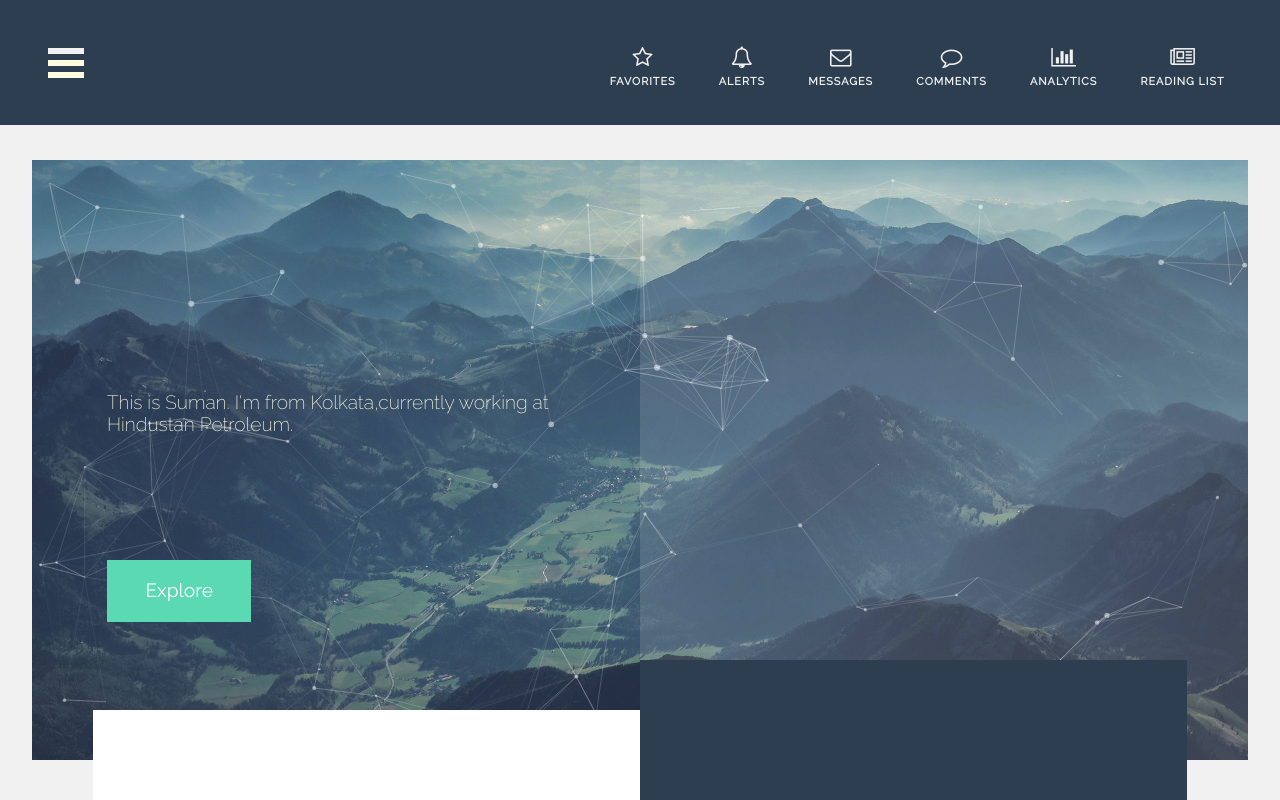
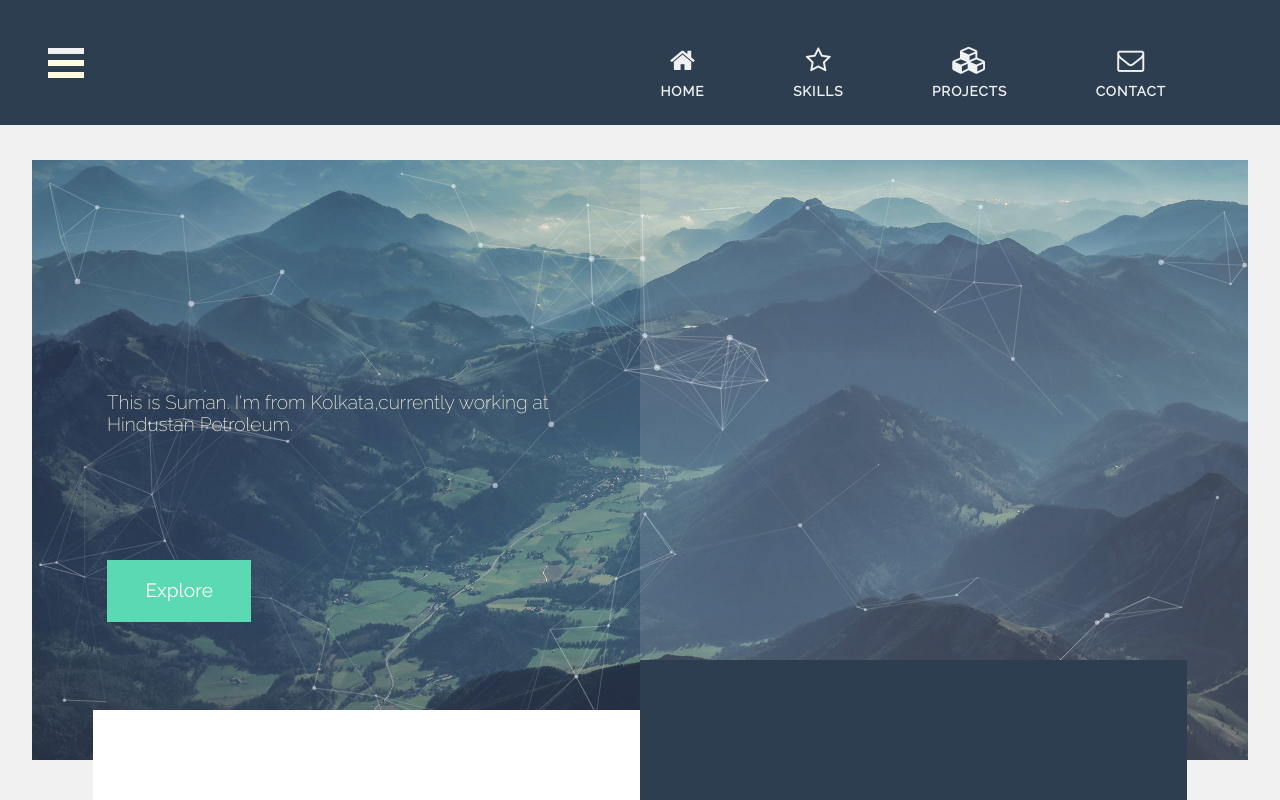
Before and after one commit to webJdi/webjdi.github.io, a plain HTML site: page const.html in a window 1280 px wide. Both pictures are taken after a click on the button 66 px from the left and 63 px from the top of the page. Drawn offline with nearby package versions, Linux system fonts and the light colour scheme; animation ran at ten frames a second.

Commit message:
Added bg8

```diff
--- a/const.html
+++ b/const.html
@@ -36,12 +36,10 @@
 			<div class="menu-wrap">
 				<nav class="menu">
 					<div class="icon-list">
-						<a href="#"><i class="fa fa-fw fa-star-o"></i><span>Favorites</span></a>
-						<a href="#"><i class="fa fa-fw fa-bell-o"></i><span>Alerts</span></a>
-						<a href="#"><i class="fa fa-fw fa-envelope-o"></i><span>Messages</span></a>
-						<a href="#"><i class="fa fa-fw fa-comment-o"></i><span>Comments</span></a>
-						<a href="#"><i class="fa fa-fw fa-bar-chart-o"></i><span>Analytics</span></a>
-						<a href="#"><i class="fa fa-fw fa-newspaper-o"></i><span>Reading List</span></a>
+						<a href="#"><i class="fa fa-fw fa-home"></i><span>Home</span></a>
+						<a href="#"><i class="fa fa-fw fa-star-o"></i><span>Skills</span></a>
+						<a href="#"><i class="fa fa-fw fa-cubes"></i><span>Projects</span></a>
+						<a href="#"><i class="fa fa-fw fa-envelope-o"></i><span>Contact</span></a>
 					</div>
 				</nav>
 			</div>
@@ -67,7 +65,7 @@
 						<section id="goals">
 							<h2>Create <span> Evolve</span></h2>
 
-							<p>Lorem Ipsum who cares what's written here, it's dummy anyways. So just shut up and check out the damn design</p>
+							<p></p>
 						</section>
 						<!-- goals section -->
 
--- a/css/style.css
+++ b/css/style.css
@@ -169,16 +169,16 @@ body,
 
 .icon-list {
 	float: right;
-	padding: 2.5em 2em 0 6em;
+	padding: 2.5em 4em 0 4em;
 }
 
 .icon-list a {
 	opacity: 0;
 	display: inline-block;
-	padding: 0 0.2em;
+	padding: 0 1em;
 	margin: 0 15px;
 	text-align: center;
-	font-size: 1.2em;
+	font-size: 1.5em;
 }
 
 .icon-list a span {
```
Also changed, not shown: imgs/bg8.jpg (added).
